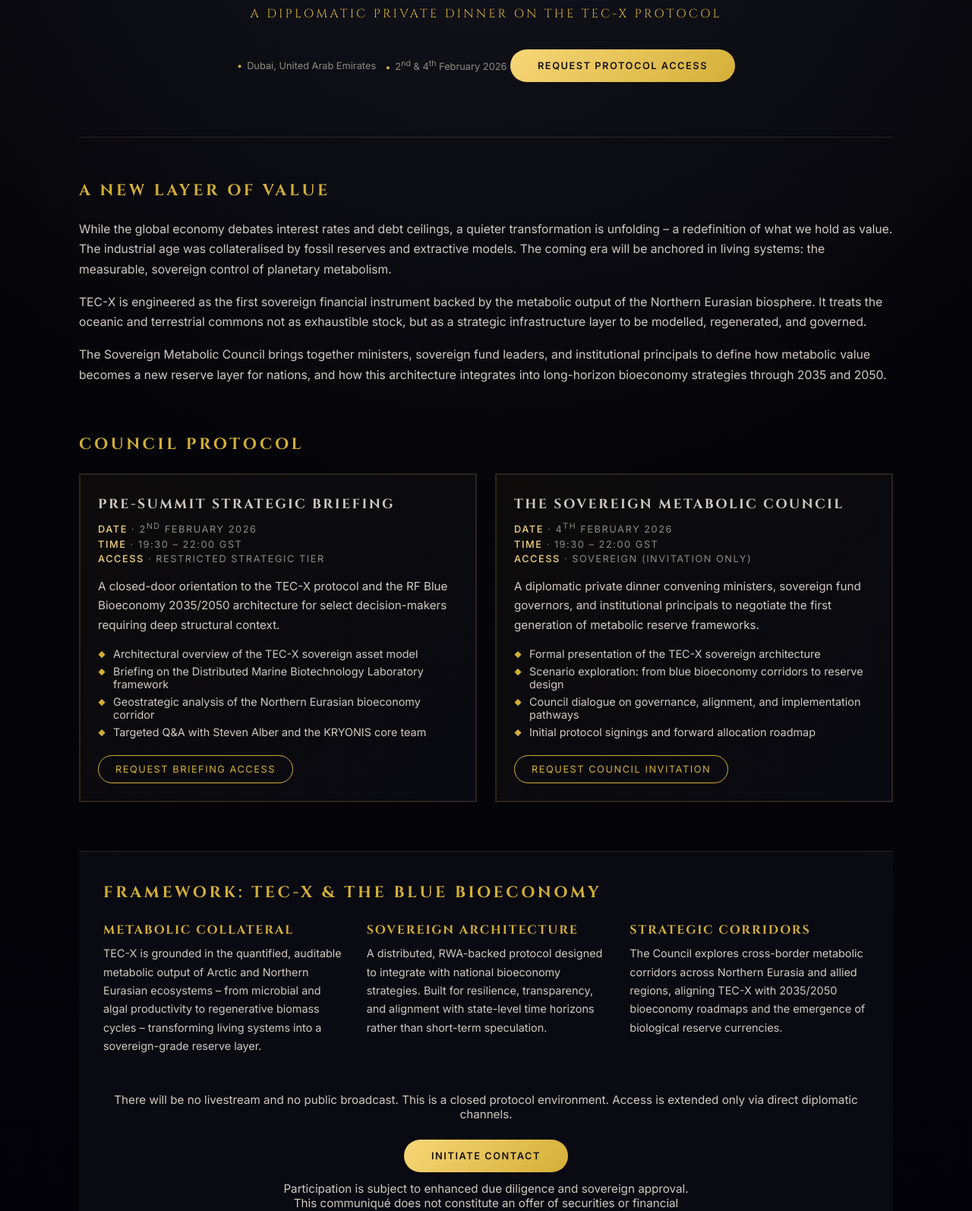
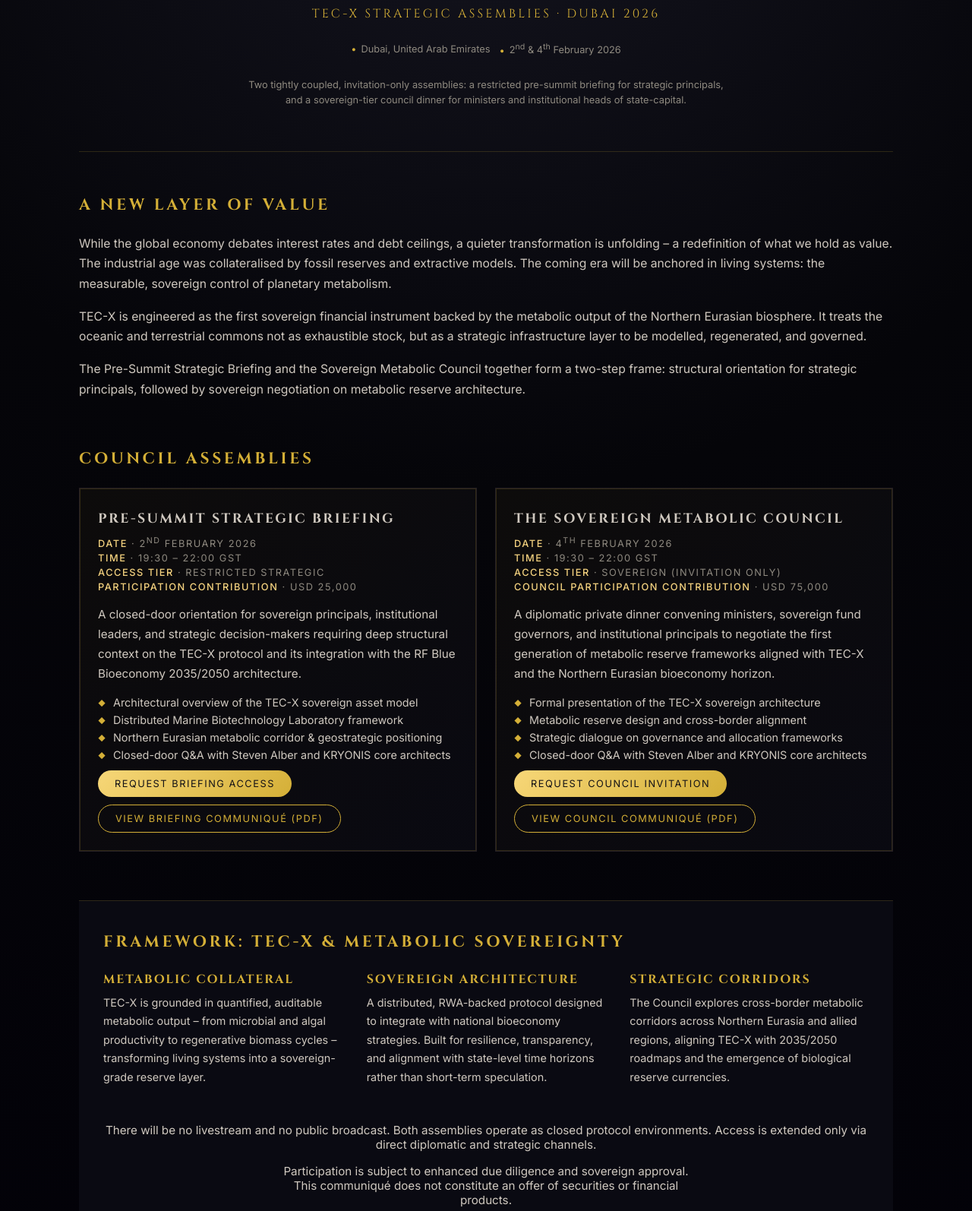
Before and after one commit to StevenAlber/kryonis-event, a plain HTML site: page index.html in a window 1280 px wide. Shown: the part 265-1859 px from the top of the page at 76% size. Drawn offline with Linux system fonts and the light colour scheme.

Commit message:
Update index.html

```diff
--- a/index.html
+++ b/index.html
@@ -6,7 +6,7 @@
   <meta name="viewport" content="width=device-width, initial-scale=1" />
   <meta
     name="description"
-    content="Official communiqué – The Sovereign Metabolic Council. A diplomatic private dinner on the TEC-X Protocol in Dubai, February 2 & 4, 2026."
+    content="Official communiqué – The Sovereign Metabolic Council and Pre-Summit Strategic Briefing on the TEC-X Protocol, Dubai, February 2 & 4, 2026."
   />
 
   <!-- Open Graph -->
@@ -14,7 +14,7 @@
   <meta property="og:title" content="KRYONIS – The Sovereign Metabolic Council" />
   <meta
     property="og:description"
-    content="A diplomatic private dinner on the TEC-X Protocol. Dubai, February 2 & 4, 2026."
+    content="A restricted pre-summit briefing and a diplomatic private dinner on the TEC-X Protocol in Dubai, February 2 & 4, 2026."
   />
   <meta property="og:url" content="https://kryonis.global/council" />
   <meta property="og:image" content="https://kryonis.global/assets/council-og.jpg" />
@@ -26,11 +26,11 @@
   <meta name="twitter:title" content="KRYONIS – The Sovereign Metabolic Council" />
   <meta
     name="twitter:description"
-    content="A diplomatic private dinner on the TEC-X Protocol. Dubai, February 2 & 4, 2026."
+    content="A restricted pre-summit briefing and a diplomatic private dinner on the TEC-X Protocol in Dubai, February 2 & 4, 2026."
   />
   <meta name="twitter:image" content="https://kryonis.global/assets/council-og.jpg" />
 
-  <!-- Favicon -->
+  <!-- Favicon (kohenda oma tee järgi) -->
   <link rel="icon" type="image/svg+xml" href="/favicon.svg" />
   <link rel="icon" type="image/png" href="/favicon.png" />
 
@@ -80,7 +80,6 @@
       text-decoration: none;
     }
 
-    /* Focus styles */
     a:focus-visible,
     button:focus-visible {
       outline: 2px solid var(--gold);
@@ -129,7 +128,7 @@
       letter-spacing: 0.2em;
       text-transform: uppercase;
       color: var(--gold);
-      margin-bottom: 28px;
+      margin-bottom: 24px;
     }
 
     .hero-meta {
@@ -140,7 +139,7 @@
       justify-content: center;
       font-size: 0.8rem;
       color: var(--text-muted);
-      margin-bottom: 28px;
+      margin-bottom: 20px;
     }
 
     .hero-meta span::before {
@@ -149,27 +148,12 @@
       margin-right: 6px;
     }
 
-    .cta-primary {
-      display: inline-block;
-      margin-top: 8px;
-      padding: 14px 36px;
-      border-radius: 999px;
-      background: linear-gradient(135deg, #f7d778, #d4af37);
-      color: #141216;
-      font-weight: 600;
-      letter-spacing: 0.12em;
-      text-transform: uppercase;
+    .hero-note {
       font-size: 0.8rem;
-      border: none;
-      cursor: pointer;
-      transition: transform 0.15s ease, box-shadow 0.15s ease, background 0.15s ease;
-      box-shadow: 0 0 0 rgba(0, 0, 0, 0);
-    }
-
-    .cta-primary:hover {
-      transform: translateY(-1px);
-      box-shadow: 0 10px 24px rgba(0, 0, 0, 0.6);
-      background: linear-gradient(135deg, #ffe08a, var(--gold-hover));
+      color: var(--text-muted);
+      max-width: 640px;
+      margin: 0.5rem auto 0;
+      line-height: 1.6;
     }
 
     main {
@@ -203,18 +187,18 @@
       gap: 24px;
     }
 
-    @media (max-width: 800px) {
+    @media (max-width: 900px) {
       .events-grid {
         grid-template-columns: 1fr;
       }
 
       .hero-title {
-        font-size: 1.8rem;
-        letter-spacing: 0.16em;
+        font-size: 1.9rem;
+        letter-spacing: 0.18em;
       }
 
       .hero-subtitle {
-        font-size: 0.85rem;
+        font-size: 0.9rem;
       }
     }
 
@@ -293,19 +277,38 @@
       transform: translateY(4px);
     }
 
+    .cta-row {
+      display: flex;
+      flex-wrap: wrap;
+      gap: 10px;
+      margin-top: 8px;
+    }
+
+    .cta-primary,
     .cta-secondary {
       display: inline-block;
-      margin-top: 10px;
       padding: 10px 22px;
       border-radius: 999px;
-      border: 1px solid var(--gold);
       font-size: 0.8rem;
       letter-spacing: 0.12em;
       text-transform: uppercase;
+      cursor: pointer;
+      border: 1px solid var(--gold);
+      background: transparent;
       color: var(--gold);
-      background: transparent;
-      cursor: pointer;
-      transition: background 0.15s ease, color 0.15s ease;
+      transition: background 0.15s ease, color 0.15s ease, box-shadow 0.15s ease;
+    }
+
+    .cta-primary {
+      background: linear-gradient(135deg, #f7d778, #d4af37);
+      color: #141216;
+      border: none;
+      box-shadow: 0 0 0 rgba(0, 0, 0, 0);
+    }
+
+    .cta-primary:hover {
+      background: linear-gradient(135deg, #ffe08a, var(--gold-hover));
+      box-shadow: 0 10px 24px rgba(0, 0, 0, 0.6);
     }
 
     .cta-secondary:hover {
@@ -437,19 +440,17 @@
       <p class="meta-sub">Office of the Founder · Sovereign Strategy Division</p>
 
       <h1 class="hero-title">The Sovereign Metabolic Council</h1>
-      <p class="hero-subtitle">A Diplomatic Private Dinner on the TEC-X Protocol</p>
+      <p class="hero-subtitle">TEC-X Strategic Assemblies · Dubai 2026</p>
 
       <div class="hero-meta">
         <span>Dubai, United Arab Emirates</span>
         <span>2<sup>nd</sup> &amp; 4<sup>th</sup> February 2026</span>
       </div>
 
-      <a
-        href="mailto:council@kryonis.global?subject=Protocol%20Access%20Request%20–%20Sovereign%20Metabolic%20Council"
-        class="cta-primary"
-      >
-        Request Protocol Access
-      </a>
+      <p class="hero-note">
+        Two tightly coupled, invitation-only assemblies: a restricted pre-summit briefing for strategic principals,
+        and a sovereign-tier council dinner for ministers and institutional heads of state-capital.
+      </p>
     </header>
 
     <main>
@@ -468,66 +469,92 @@
           infrastructure layer to be modelled, regenerated, and governed.
         </p>
         <p>
-          The Sovereign Metabolic Council brings together ministers, sovereign fund leaders, and institutional principals
-          to define how metabolic value becomes a new reserve layer for nations, and how this architecture integrates into
-          long-horizon bioeconomy strategies through 2035 and 2050.
+          The Pre-Summit Strategic Briefing and the Sovereign Metabolic Council together form a two-step frame:
+          structural orientation for strategic principals, followed by sovereign negotiation on metabolic reserve
+          architecture.
         </p>
       </section>
 
       <!-- Events -->
       <section aria-labelledby="protocol-heading">
-        <h2 id="protocol-heading" class="section-title">Council Protocol</h2>
+        <h2 id="protocol-heading" class="section-title">Council Assemblies</h2>
         <div class="events-grid">
-          <!-- Pre-Summit -->
+          <!-- Pre-Summit (25k) -->
           <article class="event-card">
             <h3 class="event-name">Pre-Summit Strategic Briefing</h3>
             <div class="event-meta">
               <span><strong>Date</strong> · 2<sup>nd</sup> February 2026</span>
               <span><strong>Time</strong> · 19:30 – 22:00 GST</span>
-              <span><strong>Access</strong> · Restricted Strategic Tier</span>
+              <span><strong>Access Tier</strong> · Restricted Strategic</span>
+              <span><strong>Participation Contribution</strong> · USD 25,000</span>
             </div>
             <p class="event-body">
-              A closed-door orientation to the TEC-X protocol and the RF Blue Bioeconomy 2035/2050 architecture for select
-              decision-makers requiring deep structural context.
+              A closed-door orientation for sovereign principals, institutional leaders, and strategic decision-makers
+              requiring deep structural context on the TEC-X protocol and its integration with the RF Blue Bioeconomy
+              2035/2050 architecture.
             </p>
             <ul class="event-list">
               <li>Architectural overview of the TEC-X sovereign asset model</li>
-              <li>Briefing on the Distributed Marine Biotechnology Laboratory framework</li>
-              <li>Geostrategic analysis of the Northern Eurasian bioeconomy corridor</li>
-              <li>Targeted Q&amp;A with Steven Alber and the KRYONIS core team</li>
+              <li>Distributed Marine Biotechnology Laboratory framework</li>
+              <li>Northern Eurasian metabolic corridor &amp; geostrategic positioning</li>
+              <li>Closed-door Q&amp;A with Steven Alber and KRYONIS core architects</li>
             </ul>
+            <div class="cta-row">
               <a
-              href="mailto:council@kryonis.global?subject=Briefing%20Access%20Request%20–%202%20February%202026"
-              class="cta-secondary"
+                href="mailto:council@kryonis.global?subject=Pre-Summit%20Briefing%20Access%20Request%20–%202%20February%202026"
+                class="cta-primary"
               >
                 Request Briefing Access
               </a>
+              <!-- Kohenda PDF link vastavalt oma serverile -->
+              <a
+                href="/assets/kryonis-presummit-briefing.pdf"
+                class="cta-secondary"
+                target="_blank"
+                rel="noopener noreferrer"
+              >
+                View Briefing Communiqué (PDF)
+              </a>
+            </div>
           </article>
 
-          <!-- Sovereign Council -->
+          <!-- Sovereign Council (75k) -->
           <article class="event-card">
             <h3 class="event-name">The Sovereign Metabolic Council</h3>
             <div class="event-meta">
               <span><strong>Date</strong> · 4<sup>th</sup> February 2026</span>
               <span><strong>Time</strong> · 19:30 – 22:00 GST</span>
-              <span><strong>Access</strong> · Sovereign (Invitation Only)</span>
+              <span><strong>Access Tier</strong> · Sovereign (Invitation Only)</span>
+              <span><strong>Council Participation Contribution</strong> · USD 75,000</span>
             </div>
             <p class="event-body">
-              A diplomatic private dinner convening ministers, sovereign fund governors, and institutional principals to
-              negotiate the first generation of metabolic reserve frameworks.
+              A diplomatic private dinner convening ministers, sovereign fund governors, and institutional principals
+              to negotiate the first generation of metabolic reserve frameworks aligned with TEC-X and the Northern
+              Eurasian bioeconomy horizon.
             </p>
             <ul class="event-list">
               <li>Formal presentation of the TEC-X sovereign architecture</li>
-              <li>Scenario exploration: from blue bioeconomy corridors to reserve design</li>
-              <li>Council dialogue on governance, alignment, and implementation pathways</li>
-              <li>Initial protocol signings and forward allocation roadmap</li>
+              <li>Metabolic reserve design and cross-border alignment</li>
+              <li>Strategic dialogue on governance and allocation frameworks</li>
+              <li>Closed-door Q&amp;A with Steven Alber and KRYONIS core architects</li>
             </ul>
+            <div class="cta-row">
               <a
                 href="mailto:council@kryonis.global?subject=Council%20Invitation%20Request%20–%204%20February%202026"
-              class="cta-secondary"
+                class="cta-primary"
               >
                 Request Council Invitation
               </a>
+              <!-- Kohenda PDF link vastavalt oma serverile -->
+              <a
+                href="/assets/kryonis-sovereign-council.pdf"
+                class="cta-secondary"
+                target="_blank"
+                rel="noopener noreferrer"
+              >
+                View Council Communiqué (PDF)
+              </a>
+            </div>
           </article>
         </div>
       </section>
@@ -535,15 +562,14 @@
       <!-- Framework -->
       <section class="framework" aria-labelledby="framework-heading">
         <h2 id="framework-heading" class="section-title">
-          Framework: TEC-X &amp; The Blue Bioeconomy
+          Framework: TEC-X &amp; Metabolic Sovereignty
         </h2>
         <div class="framework-grid">
           <div class="framework-item">
             <h3>Metabolic Collateral</h3>
             <p>
-              TEC-X is grounded in the quantified, auditable metabolic output of Arctic and Northern Eurasian ecosystems –
-              from microbial and algal productivity to regenerative biomass cycles – transforming living systems into a
-              sovereign-grade reserve layer.
+              TEC-X is grounded in quantified, auditable metabolic output – from microbial and algal productivity to
+              regenerative biomass cycles – transforming living systems into a sovereign-grade reserve layer.
             </p>
           </div>
           <div class="framework-item">
@@ -557,22 +583,16 @@
             <h3>Strategic Corridors</h3>
             <p>
               The Council explores cross-border metabolic corridors across Northern Eurasia and allied regions, aligning
-              TEC-X with 2035/2050 bioeconomy roadmaps and the emergence of biological reserve currencies.
+              TEC-X with 2035/2050 roadmaps and the emergence of biological reserve currencies.
             </p>
           </div>
         </div>
 
         <div class="access-block">
           <p>
-            There will be no livestream and no public broadcast. This is a closed protocol environment. Access is extended
-            only via direct diplomatic channels.
+            There will be no livestream and no public broadcast. Both assemblies operate as closed protocol environments.
+            Access is extended only via direct diplomatic and strategic channels.
           </p>
-          <a
-            href="mailto:council@kryonis.global?subject=Diplomatic%20Contact%20–%20Sovereign%20Metabolic%20Council"
-            class="cta-primary"
-          >
-            Initiate Contact
-          </a>
           <p class="access-note">
             Participation is subject to enhanced due diligence and sovereign approval. This communiqué does not constitute
             an offer of securities or financial products.
```
Lines whose indentation alone changed are shown as unchanged.
